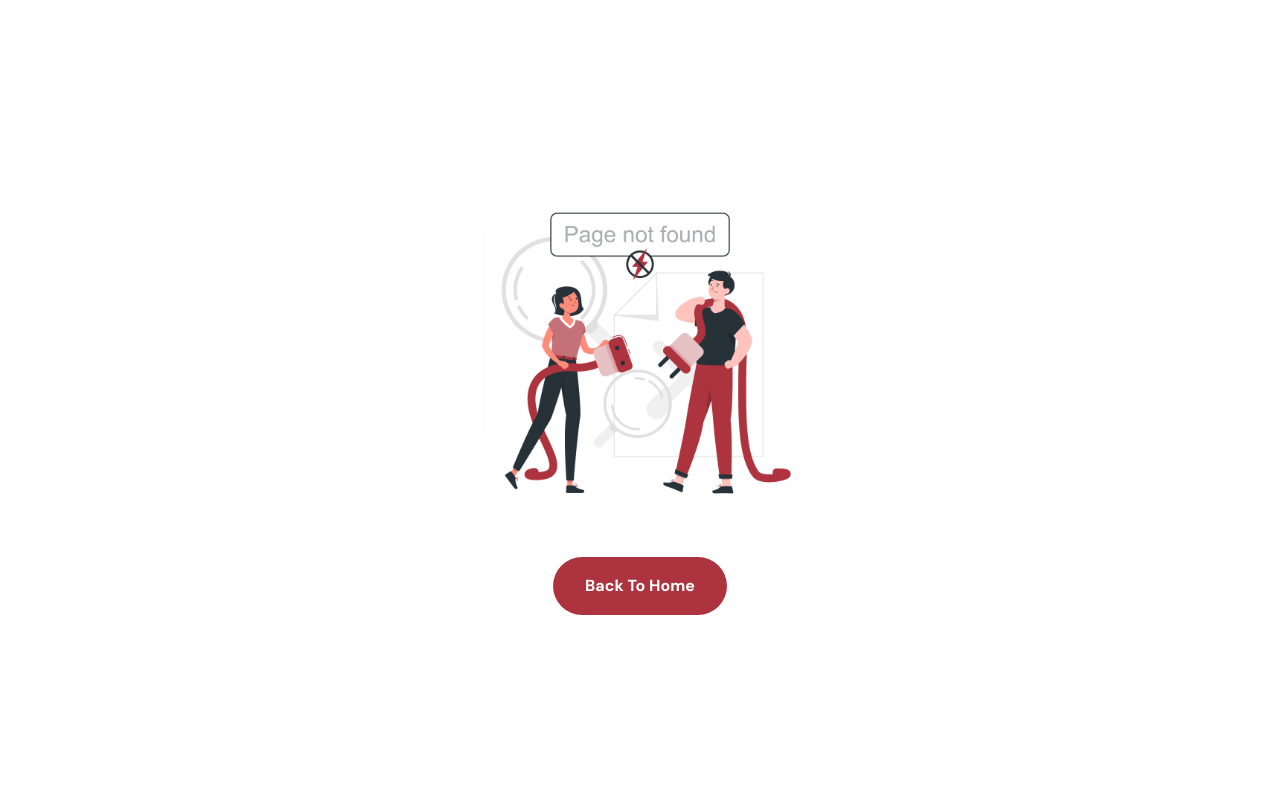
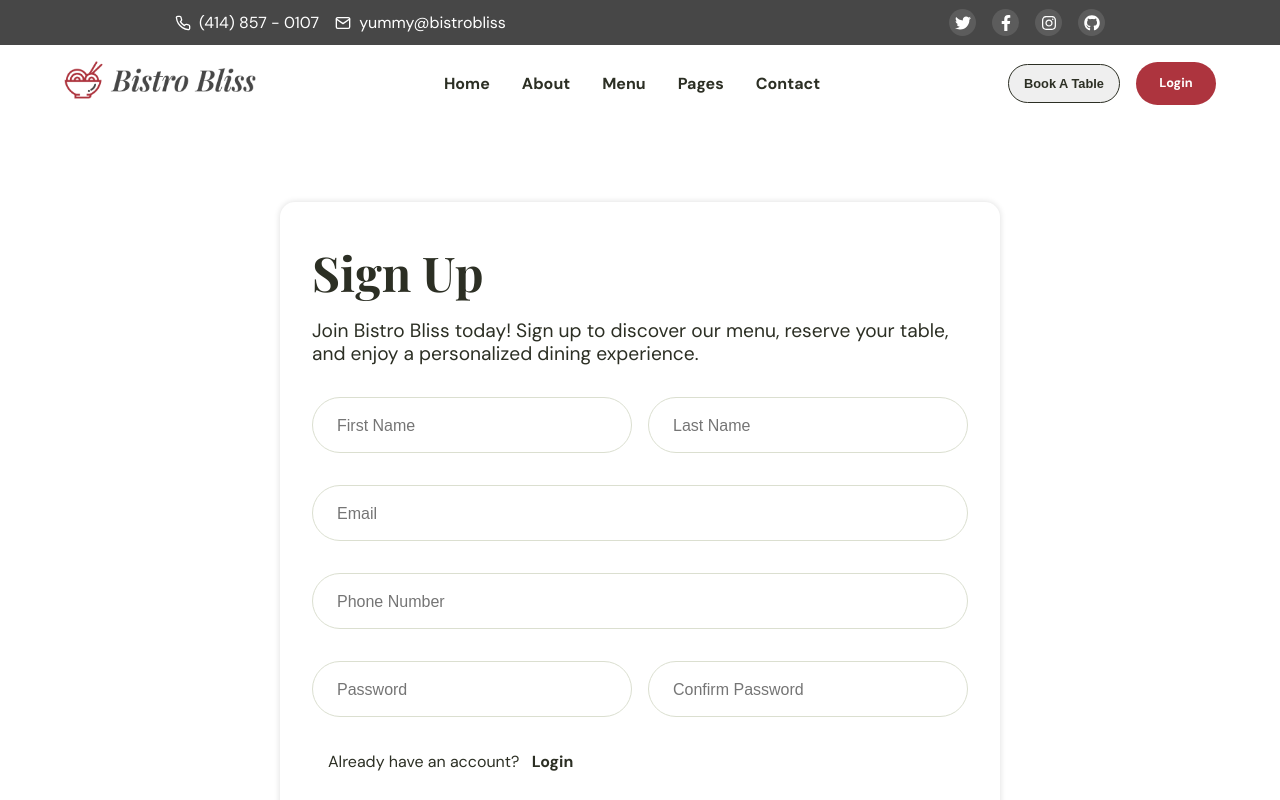
Before and after one commit to AliiMuhammed/Final-Project-Amit, a React (Create React App) app in the folder bistro/: page /register in a window 1280 px wide. Before the commit this address had no page. Shown: the top 800 px of the page. Built offline with nearby package versions, Linux system fonts and the light colour scheme; a web font is replaced by a local one.

Commit message:
finish sign up page without integration

```diff
--- a/bistro/src/Pages/Login/style/login.css
+++ b/bistro/src/Pages/Login/style/login.css
@@ -6,7 +6,7 @@
 }
 
 .login-section .container .login-form {
-    width: 50%;
+    width: 45rem;
     background-color: var(--main-white);
     padding: 2rem;
     border-radius: 15px;
@@ -157,4 +157,11 @@
     .login-section .container .login-form form {
         gap: 1rem;
     }
+
+    .login-section .container .login-form form .login-links {
+        flex-direction: column;
+        gap: 1rem;
+        align-items: flex-start;
+        padding: 0;
+    }
 }
--- /dev/null
+++ b/bistro/src/Pages/Register/Register.jsx
@@ -0,0 +1,178 @@
+import React, { useState } from "react";
+import "./style/register.css";
+import { Link } from "react-router-dom";
+import Spinner from "../../Shared/Spinner";
+
+const Register = () => {
+  const [formData, setFormData] = useState({
+    firstName: "",
+    lastName: "",
+    email: "",
+    phone: "",
+    password: "",
+    passwordConfirm: "",
+  });
+  const [loading, setLoading] = useState(false);
+  const [errors, setErrors] = useState({});
+
+  const handleChange = (e) => {
+    setFormData({
+      ...formData,
+      [e.target.name]: e.target.value,
+    });
+  };
+
+  const validateEmail = (email) => {
+    const regex = /^[^\s@]+@[^\s@]+\.[^\s@]+$/;
+    return regex.test(email);
+  };
+
+  const validatePhoneNumber = (phone) => {
+    // This regex validates Egyptian phone numbers (starts with 010, 011, 012, or 015)
+    const regex = /^(010|011|012|015)\d{8}$/;
+    return regex.test(phone);
+  };
+
+  const validateForm = () => {
+    const newErrors = {};
+
+    if (!formData.firstName.trim())
+      newErrors.firstName = "First Name is required";
+    if (!formData.lastName.trim()) newErrors.lastName = "Last Name is required";
+    if (!formData.email.trim()) {
+      newErrors.email = "Email is required";
+    } else if (!validateEmail(formData.email)) {
+      newErrors.email = "Invalid email format";
+    }
+    if (!formData.phone.trim()) {
+      newErrors.phone = "Phone Number is required";
+    } else if (!validatePhoneNumber(formData.phone)) {
+      newErrors.phone = "Invalid Egyptian phone number format";
+    }
+    if (!formData.password.trim()) newErrors.password = "Password is required";
+    if (!formData.passwordConfirm.trim()) {
+      newErrors.passwordConfirm = "Confirm Password is required";
+    } else if (formData.password !== formData.passwordConfirm) {
+      newErrors.passwordConfirm = "Passwords do not match";
+    }
+
+    setErrors(newErrors);
+
+    return Object.keys(newErrors).length === 0;
+  };
+
+  const handleSubmit = (e) => {
+    e.preventDefault();
+    if (validateForm()) {
+      console.log("Form Submitted", formData);
+    }
+  };
+
+  return (
+    <section className="register-section">
+      <div className="container">
+        <div className="register-form">
+          <div className="form-header">
+            <h2>Sign Up</h2>
+            <p>
+              Join Bistro Bliss today! Sign up to discover our menu, reserve
+              your table, and enjoy a personalized dining experience.
+            </p>
+          </div>
+          <form onSubmit={handleSubmit}>
+            <div className="input-field">
+              <div className="input-err">
+                <input
+                  type="text"
+                  name="firstName"
+                  id="firstName"
+                  placeholder="First Name"
+                  value={formData.firstName}
+                  onChange={handleChange}
+                />
+                {errors.firstName && (
+                  <p className="error-msg">{errors.firstName}</p>
+                )}
+              </div>
+              <div className="input-err">
+                <input
+                  type="text"
+                  name="lastName"
+                  id="lastName"
+                  placeholder="Last Name"
+                  value={formData.lastName}
+                  onChange={handleChange}
+                />
+                {errors.lastName && (
+                  <p className="error-msg">{errors.lastName}</p>
+                )}
+              </div>
+            </div>
+            <div className="input-field">
+              <div className="input-err">
+                <input
+                  type="text"
+                  name="email"
+                  id="email"
+                  placeholder="Email"
+                  value={formData.email}
+                  onChange={handleChange}
+                />
+                {errors.email && <p className="error-msg">{errors.email}</p>}
+              </div>
+            </div>
+            <div className="input-field">
+              <div className="input-err">
+                <input
+                  type="text"
+                  name="phone"
+                  id="phone"
+                  placeholder="Phone Number"
+                  value={formData.phone}
+                  onChange={handleChange}
+                />
+                {errors.phone && <p className="error-msg">{errors.phone}</p>}
+              </div>
+            </div>
+            <div className="input-field">
+              <div className="input-err">
+                <input
+                  type="password"
+                  name="password"
+                  id="password"
+                  placeholder="Password"
+                  value={formData.password}
+                  onChange={handleChange}
+                />
+                {errors.password && (
+                  <p className="error-msg">{errors.password}</p>
+                )}
+              </div>
+              <div className="input-err">
+                <input
+                  type="password"
+                  name="passwordConfirm"
+                  id="passwordConfirm"
+                  placeholder="Confirm Password"
+                  value={formData.passwordConfirm}
+                  onChange={handleChange}
+                />
+                {errors.passwordConfirm && (
+                  <p className="error-msg">{errors.passwordConfirm}</p>
+                )}
+              </div>
+            </div>
+            <div className="form-links">
+              Already have an account? <Link to={"/login"}>Login</Link>
+            </div>
+            <button disabled={loading} className="main-btn" type="submit">
+              {loading ? <Spinner className={"spinner-w"} /> : "Sing Up"}
+            </button>
+          </form>
+        </div>
+      </div>
+    </section>
+  );
+};
+
+export default Register;
--- /dev/null
+++ b/bistro/src/Pages/Register/style/register.css
@@ -0,0 +1,138 @@
+.register-section .container {
+    display: flex;
+    flex-direction: column;
+    align-items: center;
+    justify-content: center;
+}
+
+.register-section .container .register-form {
+    width: 45rem;
+    background-color: var(--main-white);
+    padding: 2rem;
+    border-radius: 15px;
+    -webkit-border-radius: 15px;
+    -moz-border-radius: 15px;
+    -ms-border-radius: 15px;
+    -o-border-radius: 15px;
+    box-shadow: 0 0 6px 0px #00000024;
+    gap: 2rem;
+    display: flex;
+    flex-direction: column;
+}
+
+.register-section .container .register-form .form-header h2 {
+    font-family: var(--secondFontFamily);
+    font-size: 3rem;
+    margin-bottom: 0.5rem;
+}
+
+.register-section .container .register-form .form-header p {
+    font-size: 1.2rem;
+    line-height: 1.2;
+}
+
+.register-section .container .register-form form {
+    display: flex;
+    flex-direction: column;
+    gap: 2rem;
+}
+
+.register-section .container .register-form .input-field {
+    display: flex;
+    gap: 1rem;
+}
+
+.register-section .container .register-form .input-field .input-err {
+    width: 100%;
+}
+
+.register-section .container .register-form .input-field input {
+    padding: 1rem 1.5rem;
+    border-radius: var(--main-border-radius);
+    -webkit-border-radius: var(--main-border-radius);
+    -moz-border-radius: var(--main-border-radius);
+    -ms-border-radius: var(--main-border-radius);
+    -o-border-radius: var(--main-border-radius);
+    border: none;
+    border: 1px solid var(--thirdFontColor);
+    transition: var(--main-transition);
+    -webkit-transition: var(--main-transition);
+    -moz-transition: var(--main-transition);
+    -ms-transition: var(--main-transition);
+    -o-transition: var(--main-transition);
+    outline: none;
+    font-size: 1.2rem;
+    width: 100%;
+}
+
+.register-section .container .register-form .input-field input::placeholder {
+    font-size: 1rem;
+}
+
+.register-section .container .register-form .input-field input:focus {
+    outline: none;
+    border: 1px solid var(--secondaryColor);
+}
+
+.register-section .container .register-form .input-field label {
+    font-size: 1.2rem;
+    font-weight: bold;
+}
+
+.register-section .container .register-form form .form-links {
+    padding: 0 1rem;
+}
+
+.register-section .container .register-form form .form-links a {
+    color: var(--mainFontColor);
+    font-weight: bold;
+    transition: var(--main-transition);
+    margin-left: .5rem;
+    -webkit-transition: var(--main-transition);
+    -moz-transition: var(--main-transition);
+    -ms-transition: var(--main-transition);
+    -o-transition: var(--main-transition);
+}
+
+.register-section .container .register-form form .form-links a:hover {
+    color: var(--mainColor);
+}
+
+.register-section .container .register-form .input-field .error-msg {
+    color: red;
+    font-size: 1rem;
+    transition: var(--main-transition);
+    -webkit-transition: var(--main-transition);
+    -moz-transition: var(--main-transition);
+    -ms-transition: var(--main-transition);
+    -o-transition: var(--main-transition);
+    margin-top: .5rem;
+    padding-left: 1rem;
+}
+
+@media only screen and (min-width: 768px) and (max-width: 991px) {
+    .register-section .container .register-form {
+        width: 90%;
+    }
+}
+
+@media only screen and (max-width: 767px) {
+    .register-section .container .register-form {
+        width: 100%;
+        padding: 2rem 1.5rem;
+    }
+
+    .register-section .container .register-form .input-field {
+        flex-direction: column;
+    }
+
+    .register-section .container .register-form form {
+        gap: 1rem;
+    }
+
+    .register-section .container .register-form form .form-links {
+        padding: 0;
+        text-align: center;
+
+    }
+}
--- a/bistro/src/Router.jsx
+++ b/bistro/src/Router.jsx
@@ -4,6 +4,7 @@ import Home from "./Pages/Home/Home";
 import NotFound from "./Pages/NotFound/NotFound";
 import About from "./Pages/About/About";
 import Login from "./Pages/Login/Login";
+import Register from "./Pages/Register/Register";
 export const routes = createBrowserRouter([
   {
     path: "/",
@@ -21,6 +22,10 @@ export const routes = createBrowserRouter([
         path: "/login",
         element: <Login />,
       },
+      {
+        path: "/register",
+        element: <Register />,
+      },
     ],
     errorElement: <NotFound />,
   },
```
